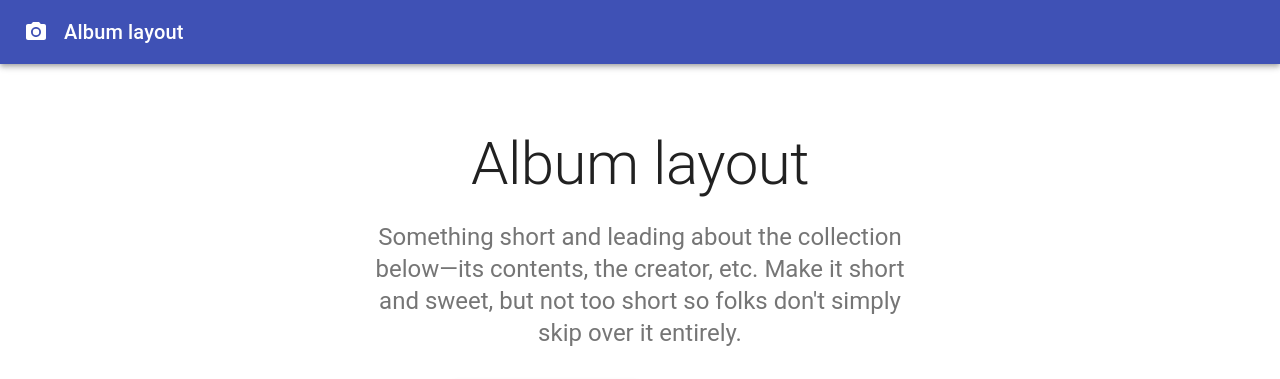
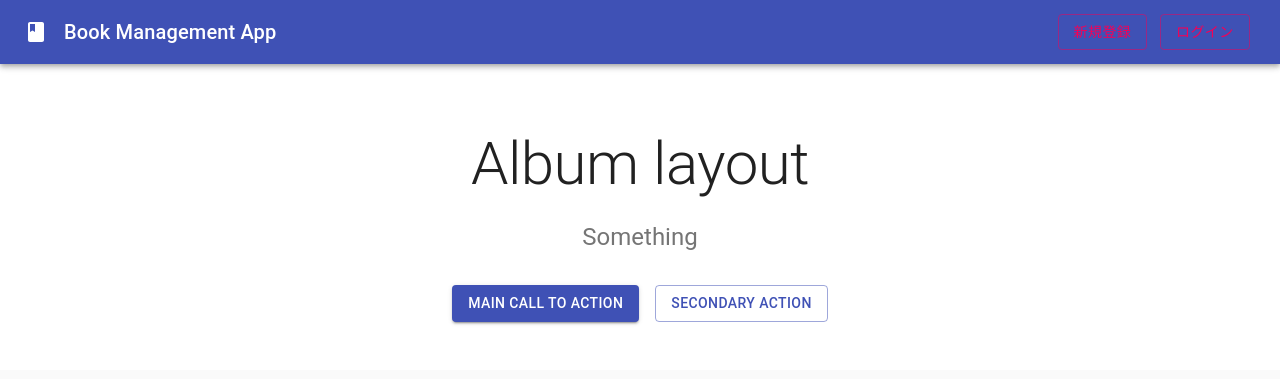
Before and after one commit to r-shiomi/book-management-app, a React app in the folder front/react-app/: page / in a window 1280 px wide. Shown: the top 379 px of the page. Built offline with nearby package versions, Linux system fonts and the light colour scheme; what redux-promise-middleware would draw is missing.

Commit message:
新規登録、ログインボタンの配置

```diff
--- a/front/react-app/src/js/container/App.js
+++ b/front/react-app/src/js/container/App.js
@@ -1,7 +1,7 @@
 import React from 'react';
 import AppBar from '@material-ui/core/AppBar';
 import Button from '@material-ui/core/Button';
-import CameraIcon from '@material-ui/icons/PhotoCamera';
+import BookIcon from '@material-ui/icons/Book';
 import Card from '@material-ui/core/Card';
 import CardActions from '@material-ui/core/CardActions';
 import CardContent from '@material-ui/core/CardContent';
@@ -30,6 +30,12 @@ const Copyright = () => {
 const useStyles = makeStyles((theme) => ({
   icon: {
     marginRight: theme.spacing(2),
+  },
+  toolbarTitle: {
+    flexGrow: 1,
+  },
+  link: {
+    margin: theme.spacing(1, 0.8),
   },
   heroContent: {
     backgroundColor: theme.palette.background.paper,
@@ -67,12 +73,18 @@ const App = () => {
   return (
     <React.Fragment>
       <CssBaseline />
-      <AppBar position="relative">
+      <AppBar position="relative" >
         <Toolbar>
-          <CameraIcon className={classes.icon} />
-          <Typography variant="h6" color="inherit" noWrap>
-            Album layout
-            </Typography>
+          <BookIcon className={classes.icon} />
+          <Typography variant="h6" color="inherit" noWrap className={classes.toolbarTitle}>
+            Book Management App
+          </Typography>
+          <Button href="#" variant="outlined" color="secondary" className={classes.link}>
+            新規登録
+          </Button>
+          <Button href="#" variant="outlined" color="secondary" className={classes.link}>
+            ログイン
+          </Button>
         </Toolbar>
       </AppBar>
       <main>
@@ -83,9 +95,7 @@ const App = () => {
               Album layout
               </Typography>
             <Typography variant="h5" align="center" color="textSecondary" paragraph>
-              Something short and leading about the collection below—its contents, the creator, etc.
-              Make it short and sweet, but not too short so folks don&apos;t simply skip over it
-              entirely.
+              Something
               </Typography>
             <div className={classes.heroButtons}>
               <Grid container spacing={2} justify="center">
```
